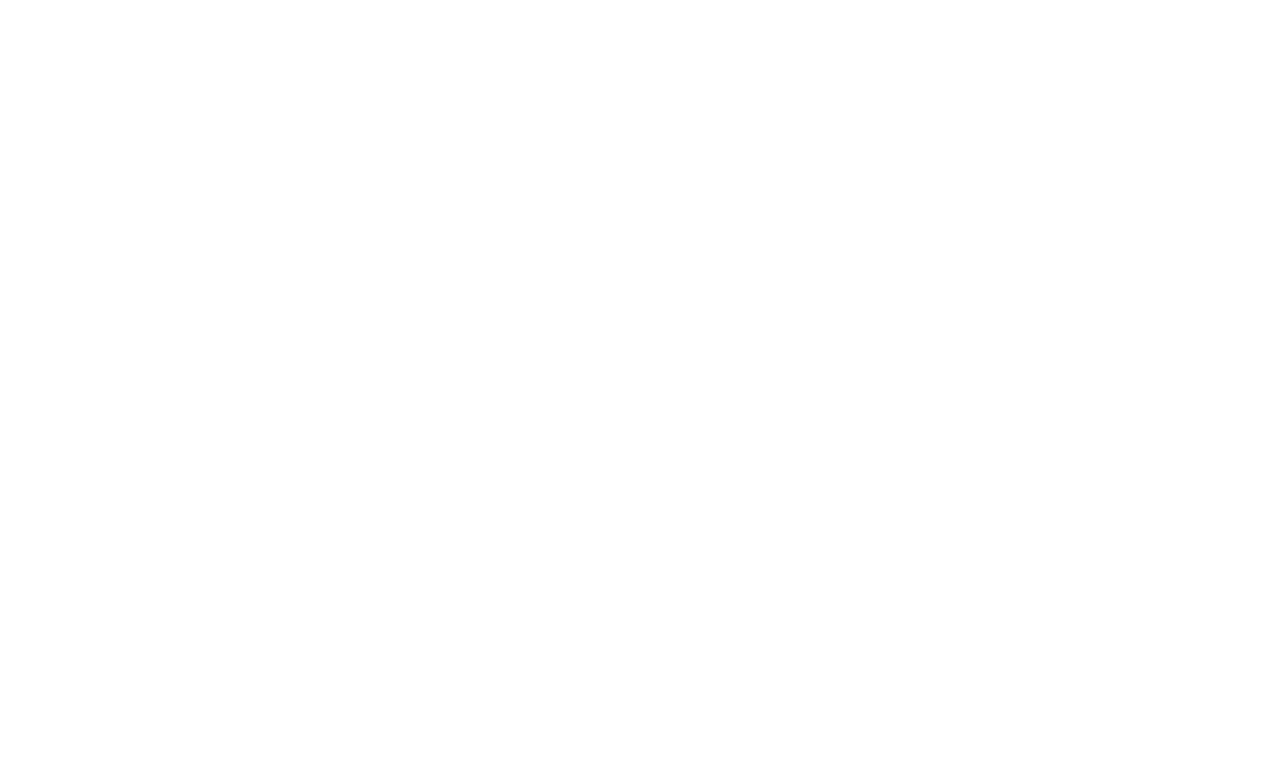
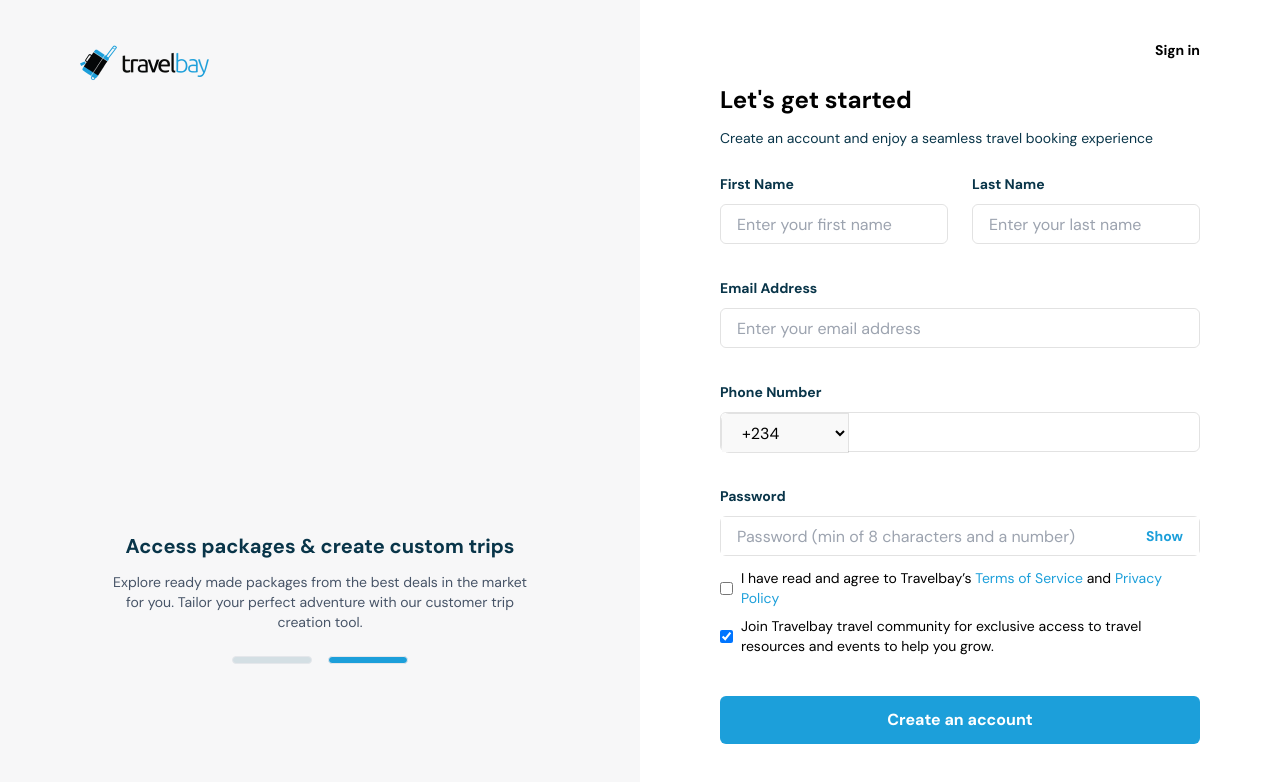
Before and after one commit to Generalsoi/travelbay, a React (Vite) app: page /createaccount in a window 1280 px wide. Before the commit this address had no page. Shown: the top 782 px of the page. Built offline with nearby package versions, Linux system fonts and the light colour scheme.

Commit message:
fix: minor updates

```diff
--- a/package.json
+++ b/package.json
@@ -9,6 +9,8 @@
     "preview": "vite preview"
   },
   "dependencies": {
+    "@apollo/client": "^3.7.9",
+    "graphql": "^16.6.0",
     "react": "^18.2.0",
     "react-dom": "^18.2.0",
     "react-icons": "^4.7.1",
--- a/src/App.tsx
+++ b/src/App.tsx
@@ -1,5 +1,6 @@
 import React from "react";
 import { Routes, Route } from "react-router-dom";
+import { CreateAccount } from "./components/CreateAccount";
 import { Login } from "./components/Login";
 import { ResetPassword } from "./components/ResetPassword";
 
@@ -8,6 +9,7 @@
     <Routes>
       <Route element={<Login />} path="/" />
       <Route element={<ResetPassword />} path="/resetpassword" />
+      <Route element={<CreateAccount />} path="/createaccount" />
     </Routes>
   );
 }
--- /dev/null
+++ b/src/components/CreateAccount.tsx
@@ -0,0 +1,224 @@
+import React, { FC, useState } from "react";
+import Logo from "../assets/Logo.png";
+import { AiOutlineArrowDown } from "react-icons/ai";
+import { HashLink } from "react-router-hash-link";
+import { Link } from "react-router-dom";
+
+export const CreateAccount: FC = () => {
+  const [showPassword, setShowPassword] = useState<boolean>(false);
+
+  return (
+    <div className="font-dmsans md:flex items-start w-full">
+      <div className="w-full md:w-[50%] bg-[#F7F7F8] px-4 md:px-20 md:h-screen py-6 md:py-10">
+        <div>
+          <img src={Logo} alt="TravelBay-Logo" />
+        </div>
+        <div className="md:h-[80%] md:flex items-end justify-center">
+          <div className="md:hidden w-full h-96 bg-[#F7F7F8]"></div>
+          <div className="text-center">
+            <h3 className="text-[#093549] font-bold text-lg md:text-xl">
+              Access packages & create custom trips
+            </h3>
+            <span>
+              <p className="text-[#475467] text-xs md:text-sm mt-3">
+                Explore ready made packages from the best deals in the market
+              </p>
+              <p className="text-[#475467] text-xs md:text-sm">
+                for you. Tailor your perfect adventure with our customer trip
+              </p>
+              <p className="text-[#475467] text-xs md:text-sm">
+                creation tool.
+              </p>
+            </span>
+            <div className="flex items-center justify-center gap-4 mt-6">
+              <div className="w-20 h-2 border rounded-lg bg-[#D4DFE4]"></div>
+              <div className="w-20 h-2 border rounded-lg bg-[#1C9FDA]"></div>
+            </div>
+
+            <div className="md:hidden flex items-center justify-center mt-6">
+              <HashLink to="#form" smooth={true}>
+                <div className="w-10 h-10 bg-white border-none rounded-full flex items-center justify-center animate-bounce">
+                  <AiOutlineArrowDown className="text-xl" />
+                </div>
+              </HashLink>
+            </div>
+          </div>
+        </div>
+      </div>
+
+      <div
+        className="w-full md:w-[50%] px-4 md:px-20 md:h-screen py-6 md:py-10"
+        id="form"
+      >
+        <div className="flex items-center justify-end ">
+          <Link to="/">
+            <h2 className="font-bold text-sm md:text-md hover:opacity-80">
+              Sign in
+            </h2>
+          </Link>
+        </div>
+
+        <div className="mt-4 md:mt-6">
+          <h2 className="font-bold text-xl md:text-2xl">Let's get started</h2>
+          <p className="text-xs md:text-sm text-[#093549] mt-3">
+            Create an account and enjoy a seamless travel booking experience
+          </p>
+
+          <form className="mt-6">
+            <div className="w-full md:flex gap-6 items-center">
+              <div className="w-full md:w-[48%]">
+                <label
+                  htmlFor="firstName"
+                  className="text-[#093549] font-bold text-sm md:text-md"
+                >
+                  First Name
+                </label>
+                <div
+                  className="w-full h-10 mb-8 mt-2 rounded-md"
+                  style={{ border: "1px solid rgba(18, 18, 18, 0.12)" }}
+                >
+                  <input
+                    type="text"
+                    placeholder="Enter your first name"
+                    className="w-full h-full outline-none px-4 rounded-lg"
+                  />
+                </div>
+              </div>
+              <div className="w-full md:w-[48%]">
+                <label
+                  htmlFor="lastName"
+                  className="text-[#093549] font-bold text-sm md:text-md"
+                >
+                  Last Name
+                </label>
+                <div
+                  className="w-full h-10 mb-8 mt-2 rounded-md"
+                  style={{ border: "1px solid rgba(18, 18, 18, 0.12)" }}
+                >
+                  <input
+                    type="text"
+                    placeholder="Enter your last name"
+                    className="w-full h-full outline-none px-4 rounded-lg"
+                  />
+                </div>
+              </div>
+            </div>
+
+            <div>
+              <label
+                htmlFor="email"
+                className="text-[#093549] font-bold text-sm md:text-md"
+              >
+                Email Address
+              </label>
+              <div
+                className="w-full h-10 mb-8 mt-2 rounded-md"
+                style={{ border: "1px solid rgba(18, 18, 18, 0.12)" }}
+              >
+                <input
+                  type="email"
+                  placeholder="Enter your email address"
+                  className="w-full h-full outline-none px-4 rounded-lg"
+                />
+              </div>
+            </div>
+
+            <div>
+              <label
+                htmlFor="phoneNumber"
+                className="text-[#093549] font-bold text-sm md:text-md"
+              >
+                Phone Number
+              </label>
+              <div
+                className="w-full h-10 mb-8 mt-2 rounded-md relative"
+                style={{ border: "1px solid rgba(18, 18, 18, 0.12)" }}
+              >
+                <input
+                  type="tel"
+                  className="w-[full - 18] md:w-[full - 32] h-full ml-32 outline-none px-4 rounded-lg"
+                />
+                <div
+                  className="w-18 md:w-32 h-10 absolute top-0 left-0 rounded-tl-lg rounded-bl-lg flex items-center justify-center"
+                  style={{ border: "1px solid rgba(18, 18, 18, 0.12)" }}
+                >
+                  <select
+                    name="phone"
+                    id="phone"
+                    className="outline-none px-1 md:px-4 w-full h-full bg-[#F9F9F9]"
+                  >
+                    <option value="phone">+234</option>
+                  </select>
+                </div>
+              </div>
+            </div>
+
+            <div>
+              <label
+                htmlFor="password"
+                className="text-[#093549] font-bold text-sm md:text-md"
+              >
+                Password
+              </label>
+
+              <div
+                className="w-full h-10 flex justify-between mb-3 relative mt-2 rounded-md"
+                style={{ border: "1px solid rgba(18, 18, 18, 0.12)" }}
+              >
+                <input
+                  type={showPassword ? "text" : "password"}
+                  placeholder="Password (min of 8 characters and a number)"
+                  className="w-full h-full outline-none px-4 "
+                />
+                {showPassword ? (
+                  <p
+                    className="place-self-center absolute right-4 text-[#1C9FDA] text-sm cursor-pointer font-bold "
+                    onClick={() => setShowPassword(!showPassword)}
+                  >
+                    Hide
+                  </p>
+                ) : (
+                  <p
+                    className="place-self-center absolute right-4 text-[#1C9FDA] text-sm cursor-pointer font-bold"
+                    onClick={() => setShowPassword(!showPassword)}
+                  >
+                    Show
+                  </p>
+                )}
+              </div>
+            </div>
+            <div className="w-full mt-2 flex items-center gap-2">
+              <input type="checkbox" id="check-box" />
+              <label htmlFor="check-box" className="text-sm md:text-md">
+                I have read and agree to Travelbay’s{" "}
+                <Link to="/">
+                  <span className="text-[#1C9FDA]"> Terms of Service </span>
+                </Link>
+                and{" "}
+                <Link to="/">
+                  <span className="text-[#1C9FDA]">Privacy Policy</span>
+                </Link>{" "}
+              </label>
+            </div>
+            <div className="w-full mt-2 flex items-center gap-2">
+              <input checked type="checkbox" id="check-box" />
+              <label htmlFor="check-box" className="text-sm md:text-md">
+                Join Travelbay travel community for exclusive access to travel
+                resources and events to help you grow.
+              </label>
+            </div>
+
+            <div className="mt-10 w-full h-12">
+              <button
+                type="submit"
+                className="bg-[#1C9FDA] text-white border-none rounded-md w-full h-full font-bold hover:opacity-90"
+              >
+                Create an account
+              </button>
+            </div>
+          </form>
+        </div>
+      </div>
+    </div>
+  );
+};
--- a/src/components/Login.tsx
+++ b/src/components/Login.tsx
@@ -21,7 +21,11 @@
         id="form"
       >
         <div className="flex items-center justify-end ">
-          <h2 className="font-bold text-sm md:text-md">Create an account</h2>
+          <Link to="/createaccount">
+            <h2 className="font-bold text-sm md:text-md hover:opacity-80">
+              Create an account
+            </h2>
+          </Link>
         </div>
         <div className="mt-20 md:mt-32">
           <h2 className="font-bold text-xl md:text-2xl">Welcome back</h2>
--- a/src/components/ResetPassword.tsx
+++ b/src/components/ResetPassword.tsx
@@ -11,7 +11,11 @@
         id="form"
       >
         <div className="flex items-center justify-end ">
-          <h2 className="font-bold text-sm md:text-md">Create an account</h2>
+          <Link to="/createaccount">
+            <h2 className="font-bold text-sm md:text-md hover:opacity-80">
+              Create an account
+            </h2>
+          </Link>
         </div>
         <div className="mt-20 md:mt-32">
           <h2 className="font-bold text-xl md:text-2xl">Reset your password</h2>
```
Also changed, not shown: 1 other file (tests, documents, lock files or other folders).
